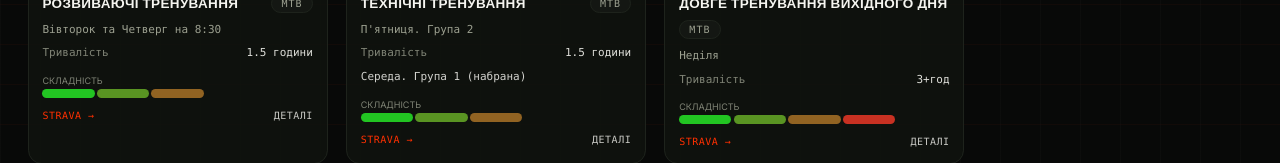
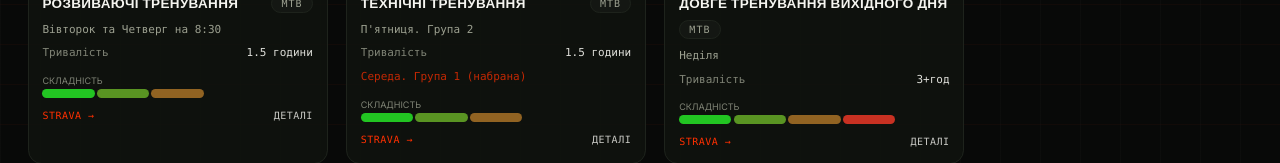
Before and after one commit to VasileAdicto/bikelab-site, a Next.js app: page /calendar in a window 1280 px wide. Shown: the part 476-639 px from the top of the page. Built offline with nearby package versions, Linux system fonts and the light colour scheme.

Commit message:
Update note display in CalendarPage to conditionally style based on ride ID for improved visual distinction

```diff
--- a/src/app/calendar/page.tsx
+++ b/src/app/calendar/page.tsx
@@ -193,7 +193,13 @@ export default function CalendarPage() {
                   </div>
                 </dl>
                 {ride.note && (
-                  <p className="text-[11px] font-mono text-foreground/85">{ride.note}</p>
+                  <p
+                    className={`text-[11px] font-mono ${
+                      ride.id === "r2" ? "text-accent/75" : "text-foreground/85"
+                    }`}
+                  >
+                    {ride.note}
+                  </p>
                 )}
                 <div>
                   <span className="text-[9px] uppercase text-muted/80">Складність</span>
```
